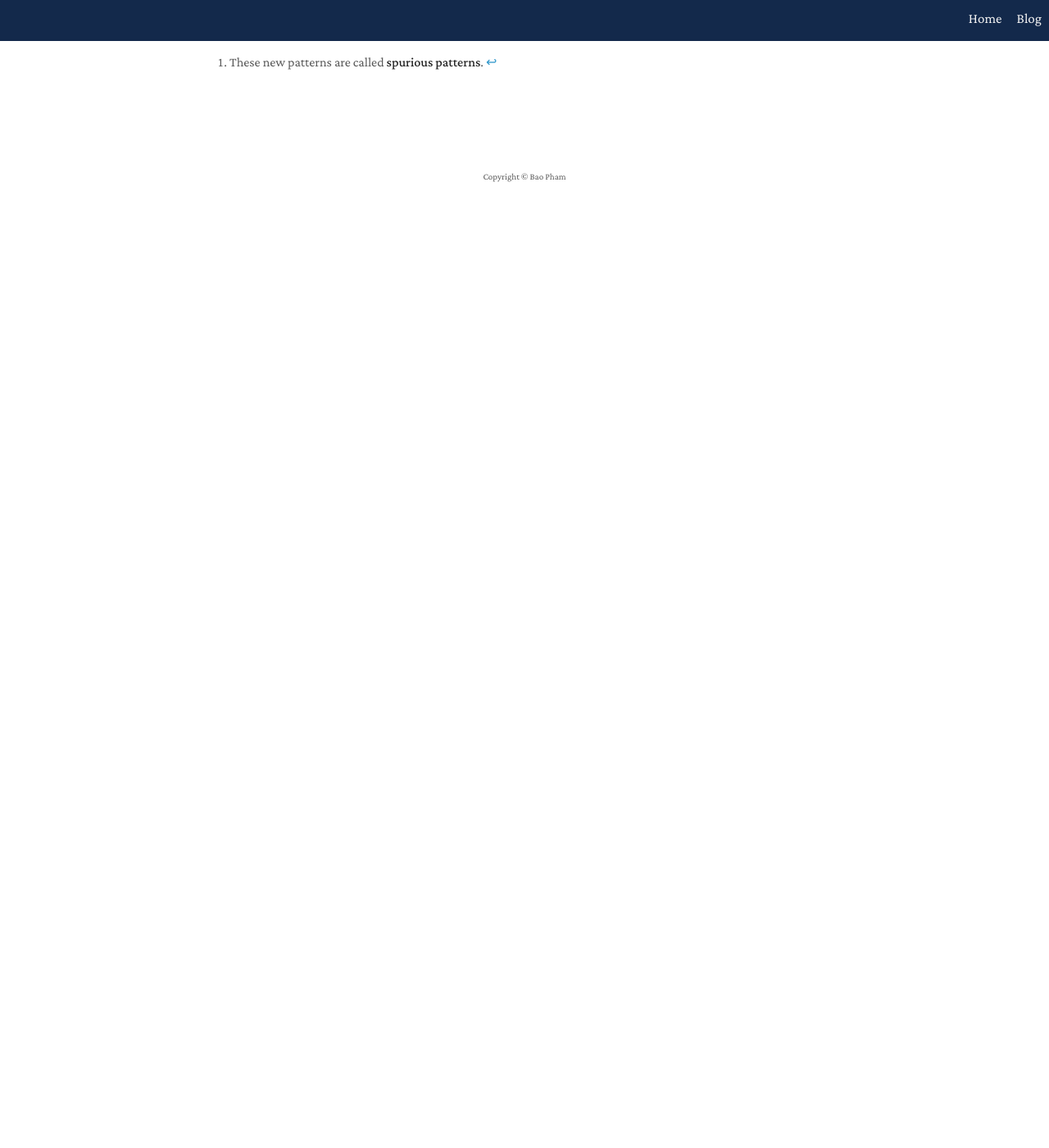
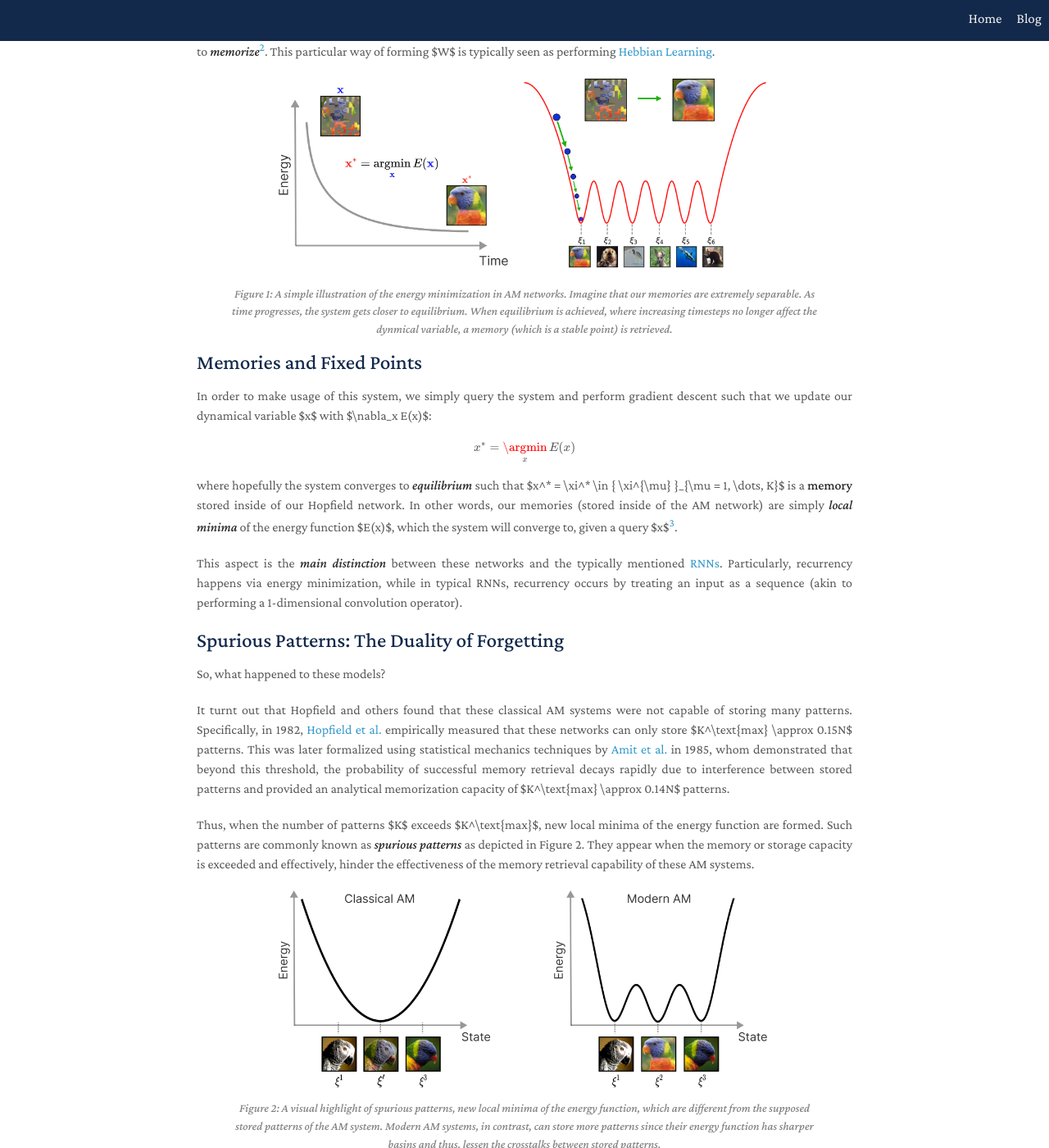
Before and after one commit to Lemon-cmd/Lemon-cmd.github.io, a Jekyll site: the page built from _posts/research/2025-12-22-hn.md, in a window 1280 px wide and 1400 px high, scrolled down 961 px. Shown: the whole window at 82% size. Built offline with Jekyll 4.4.1, drawn with Linux system fonts in a browser that asks for light colours; a style sheet for code colours, icons or effects is not loaded; before the commit the page ends 1204 px from its top, so only the background shows below that; some of the changed text lies outside the part shown.

Commit message:
update hnn post

```diff
--- a/_posts/research/2025-12-22-hn.md
+++ b/_posts/research/2025-12-22-hn.md
@@ -10,21 +10,87 @@ date: 2025-12-22
 In my [previous post](https://bhqpham.com/research/2025/12/15/ebm.html), I provided a quick introduction to Energy-based modeling (**EBM**), which is an alternative approach to [maximum likelihood estimation](https://en.wikipedia.org/wiki/Maximum_likelihood_estimation). Obviously, much of the concepts in EBM are borrowed from Physics (specifically, thermodynamics). Thus, it is not a surprise that early attempts of generative modeling or machine learning also came from physicists and pure mathematicians.
 
 
-In this post, I am keen to introduce the concept of the Classical Associative Memory (AM) systems, also commonly known as [Hopfield networks](https://en.wikipedia.org/wiki/Hopfield_network). Such systems were first introduced by [Shun'ichi Amari](https://en.wikipedia.org/wiki/Shun%27ichi_Amari) in **1972**, and rediscovered and popularized by [John J. Hopfield](https://en.wikipedia.org/wiki/John_Hopfield) in **1982**. In recent times, both individuals have finally received big accolades for their achievements. For examples, Amari received the Kyoto Prize in 2025 and Hopfield received the Nobel Prize in Physics in 2024. I would like to stress that the introduction of AM systems truly had helped pave the way for more advance generative models, e.g., [Boltzmann Machines](https://www.cs.toronto.edu/~fritz/absps/cogscibm.pdf) and even [diffusion models](https://arxiv.org/abs/1503.03585) (which were also introduced by physicists).
+In this post, I am keen to introduce the concept of the Classical Associative Memory (**AM**) systems, also commonly known as [Hopfield networks](https://en.wikipedia.org/wiki/Hopfield_network). Such systems were first introduced by [Shun'ichi Amari](https://en.wikipedia.org/wiki/Shun%27ichi_Amari) in **1972**, and rediscovered and popularized by [John J. Hopfield](https://en.wikipedia.org/wiki/John_Hopfield) in **1982**. In recent times, both individuals have finally received big accolades for their achievements. For examples, Amari received the ***Kyoto Prize*** in 2025 and Hopfield received the ***Nobel Prize in Physics*** in 2024.
+
+Nonetheless, I would like to emphasize the following point: the introduction of AM systems truly had helped pave the way for more advance generative models, e.g., [Boltzmann Machines](https://www.cs.toronto.edu/~fritz/absps/cogscibm.pdf) and even [diffusion models](https://arxiv.org/abs/1503.03585) (which were also introduced by physicists). Although these networks were ***basic***, their fundamental concepts are still being applied even in today's sophisticated deep learning models.
 
 ## Recurrency via Energy Minimization
 
-Hopfield networks were the earliest recurrent neural networks and working examples of generative models. One can generate new patterns[^1], and even perform pattern recognition or recovery. For example, you can provide a perturbed example and the model can effectively ***denoise*** or ***fill in*** the missing blanks of the pattern.
+To begin, Hopfield networks were the earliest Recurrent Neural Networks (**RNNs**), Energy-based models, and working examples of generative modeling. Specifically, one can generate new patterns[^1], and even perform pattern recognition or recovery. For example, you can provide a perturbed example and the model can effectively ***denoise*** or ***fill in*** the missing blanks of the pattern. This particular process is accomplished via energy minimization, or simply performing gradient descent on a global energy function:
 
+$$
+    E(x) = -\frac{1}{2} x^\top W x,
+$$
 
-[^1]: These new patterns are called **spurious patterns**.
+where $ x \in \{\pm 1\}^N $ is a binary variable in which we evolve (or update) over time and $E(x) \in \mathbb{R}$. Meanwhile, $W$ is our **memory matrix** obtained via
+
+$$
+    W = \sum_{\mu = 1}^K  \xi^{\mu} (\xi^{\mu})^\top,
+$$
+
+which is a summation over all of the dot-products of each pattern $\xi^{\mu} \in \{\pm 1\}^N$ to itself that we want the system to ***memorize***[^2]. This particular way of forming $W$ is typically seen as performing [Hebbian Learning](https://en.wikipedia.org/wiki/Hebbian_theory).
 
 
 <figure style="text-align: center;">
   <img src="/assets/img/post_imgs/am_retrieval.png" alt="My Image" width="600">
   <figcaption style="color: #828282; font-style: italic; margin-top: 8px; font-size: 0.9rem;">
-    Figure 2: A simple illustration of the effects in training an EBM with respect to its energy landscape and data points.
+    Figure 1: A simple illustration of the energy minimization in AM networks. Imagine that our memories are extremely separable. As time progresses, the system gets closer to equilibrium. When equilibrium is achieved, where increasing timesteps no longer affect the dynmical variable, a memory (which is a stable point) is retrieved.
   </figcaption>
 </figure>
 
+
 ## Memories and Fixed Points
+
+In order to make usage of this system, we simply query the system and perform gradient descent such that we update our dynamical variable $x$ with $\nabla_x E(x)$:
+
+$$
+    x^* = \underset{x}{\argmin} \,E(x)
+$$
+
+where hopefully the system converges to ***equilibrium*** such that $x^* = \xi^* \in \{ \xi^{\mu} \}_{\mu = 1, \dots, K}$ is a **memory** stored inside of our Hopfield network. In other words, our memories (stored inside of the AM network) are simply ***local minima*** of the energy function $E(x)$, which the system will converge to, given a query $x$[^3].
+
+This aspect is the ***main distinction*** between these networks and the typically mentioned [RNNs](https://en.wikipedia.org/wiki/Recurrent_neural_network). Particularly, recurrency happens via energy minimization, while in typical RNNs, recurrency occurs by treating an input as a sequence (akin to performing a 1-dimensional convolution operator).
+
+
+## Spurious Patterns: The Duality of Forgetting
+
+So, what happened to these models?
+
+It turnt out that Hopfield and others found that these classical AM systems were not capable of storing many patterns. Specifically, in 1982, [Hopfield et al.](https://www.pnas.org/doi/10.1073/pnas.79.8.2554) empirically measured that these networks can only store $K^\text{max} \approx 0.15N$ patterns. This was later formalized using statistical mechanics techniques by [Amit et al.](https://journals.aps.org/prl/abstract/10.1103/PhysRevLett.55.1530) in 1985, whom demonstrated that beyond this threshold, the probability of successful memory retrieval decays rapidly due to interference between stored patterns and provided an analytical memorization capacity of $K^\text{max} \approx 0.14N$ patterns.
+
+Thus, when the number of patterns $K$ exceeds $K^\text{max}$, new local minima of the energy function are formed. Such patterns are commonly known as ***spurious patterns*** as depicted in Figure 2. They appear when the memory or storage capacity is exceeded and effectively, hinder the effectiveness of the memory retrieval capability of these AM systems.
+
+<figure style="text-align: center;">
+  <img src="/assets/img/post_imgs/cam_dam.png" alt="My Image" width="600">
+  <figcaption style="color: #828282; font-style: italic; margin-top: 8px; font-size: 0.9rem;">
+    Figure 2: A visual highlight of spurious patterns, new local minima of the energy function, which are different from the supposed stored patterns of the AM system. Modern AM systems, in contrast, can store more patterns since their energy function has sharper basins and thus, lessen the crosstalks between stored patterns.
+  </figcaption>
+</figure>
+
+
+Luckily, it is found by [Krotov and Hopfield](https://arxiv.org/abs/1606.01164) in 2016 that one can apply an activation (or interaction) function on top of the dot product in $E(x)$, which ***sharpens the basin*** around the stored patterns and lessens their interferences among each other, leading to super-linear or even exponential storage capacity for uncorrelated patterns. These modern variants of AM systems are now known as Dense Associative Memories, which I will introduce and discuss more on a separate post.
+
+
+## Conclusion
+
+Overall, these systems provide an elegant platform, in which one can study how a dynamical system memories and generalizes, as my collaborators and I did in this [work](https://arxiv.org/pdf/2505.21777), or even design new neural architecture, like we also did [here](https://arxiv.org/abs/2302.07253). Despite the recent recognition, I still think this particular topic is unpopular among the practioners, while popular among the theorists of machine learning. I hope this aspect will change as there are many interesting things yet to be discovered with these particular models.
+
+## References
+
+1. [Learning Patterns and Pattern Sequences by Self-Organizing Nets of Threshold Elements
+](https://ieeexplore.ieee.org/document/1672070). Shun'ichi Amari.
+
+2. [Neural Networks and Physical Systems with Emergent Collective Computational Abilities](https://www.pnas.org/doi/10.1073/pnas.79.8.2554). John J. Hopfield.
+
+3. [Storing Infinite Numbers of Patterns in a Spin-Glass Model of Neural Networks](https://journals.aps.org/prl/abstract/10.1103/PhysRevLett.55.1530). Daniel J. Amit and Hanoch Gutfreund.
+
+4. [Dense Associative Memory for Pattern Recognition](https://arxiv.org/abs/1606.01164). Dmitry Krotov and John J. Hopfield.
+
+5. [A Learning Algorithm for Boltzmann Machines](https://www.cs.toronto.edu/~fritz/absps/cogscibm.pdf). David H. Ackley, Geoffrey E. Hinton, and Terrence J. Sejnowski.
+
+
+[^1]: These new patterns are called **spurious patterns**.
+
+[^2]: It is best to note that $W_{ij} = W_{ji}$ and when $i = j$, $W_{ij} = 0$ in order for the network to converge or behave accordingly.
+
+[^3]: See Figure 1 for a visual illustration.
```
Also changed, not shown: assets/img/post_imgs/cam_dam.png (added).
